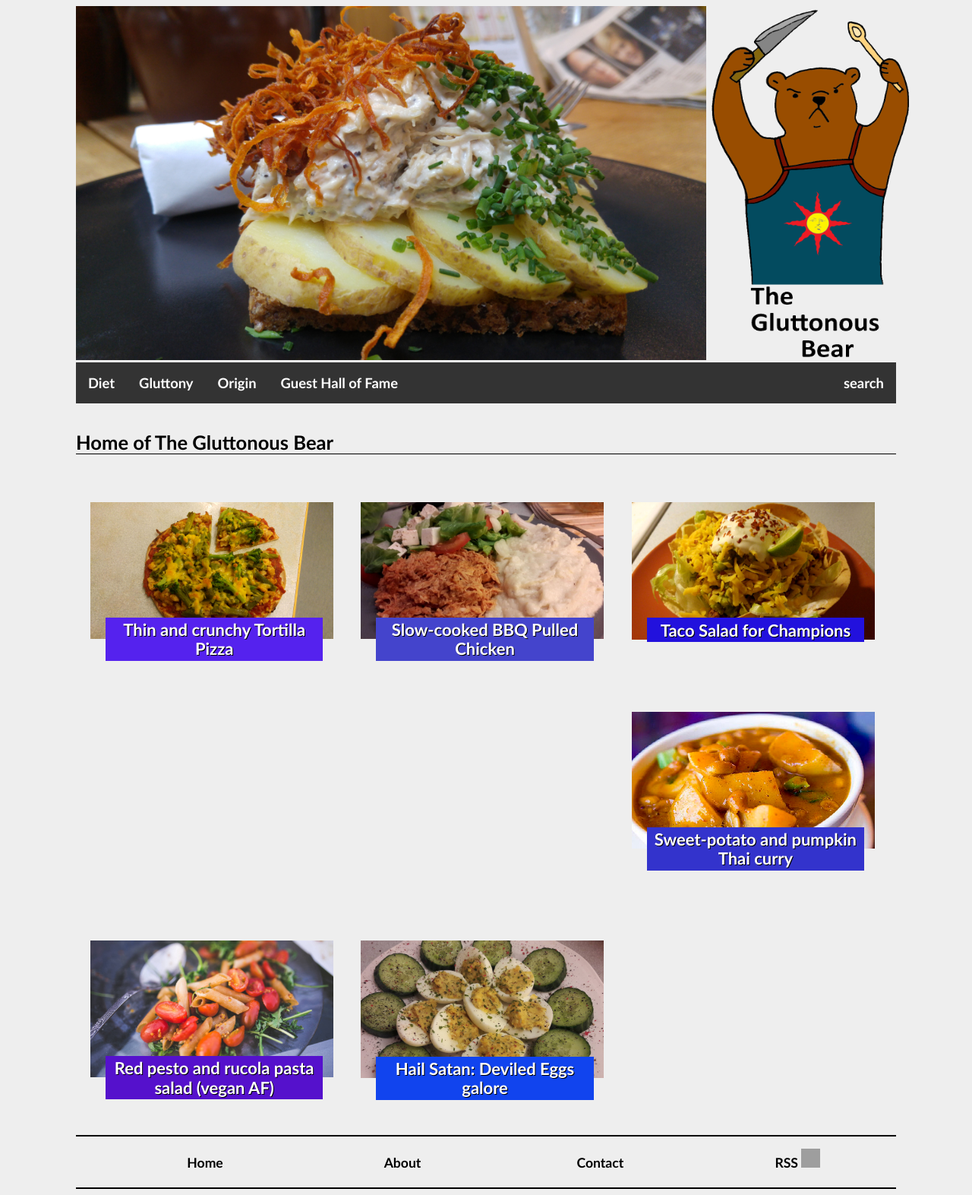
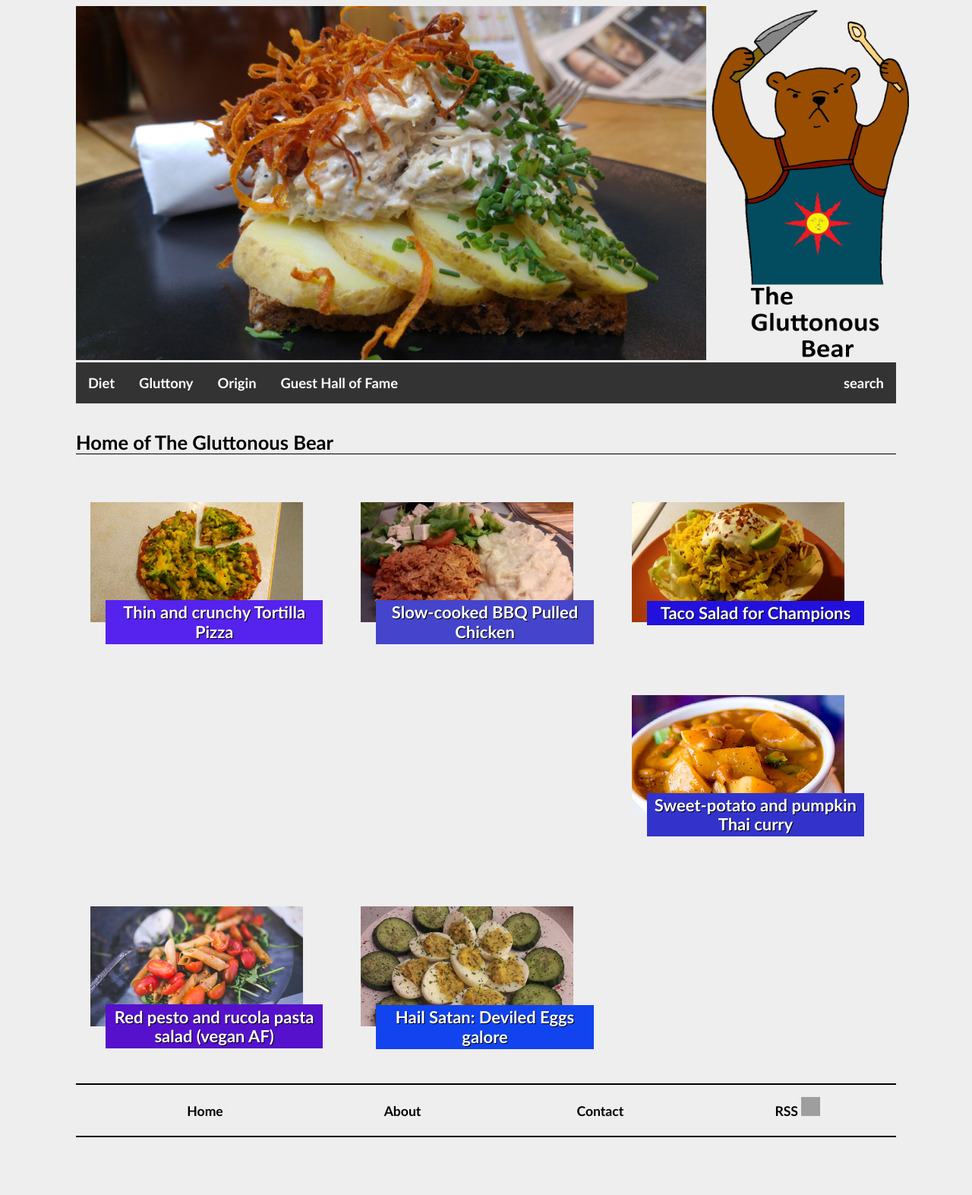
Before and after one commit to gluttonousbear/gluttonousbear.github.io, a Jekyll site: the page built from index.html, in a window 1280 px wide. Shown: the whole page at 76% size. Built offline with Jekyll 4.4.1, drawn with Linux system fonts in a browser that asks for light colours; after the commit the page ends 1505 px from its top, so only the background shows below that; grey boxes are pictures that could not be loaded.

Commit message:
Update index.html

```diff
--- a/index.html
+++ b/index.html
@@ -13,7 +13,7 @@ title: Home of The Gluttonous Bear
 	  {% for post in site.posts %}
 	   	<section class="thumbnail">
 			<code>
-				<a href="{{ post.url }}"><img src="{{ post.thumbnail }}" title="source: imgur.com" style="width:320px"/></a>
+				<a href="{{ post.url }}"><img src="{{ post.thumbnail }}" alt="thumbnails for posts" style="width:280px"/></a>
 				<span class="thumbnail-text" style="
 					position:relative;
 					font-weight:bold;
```
